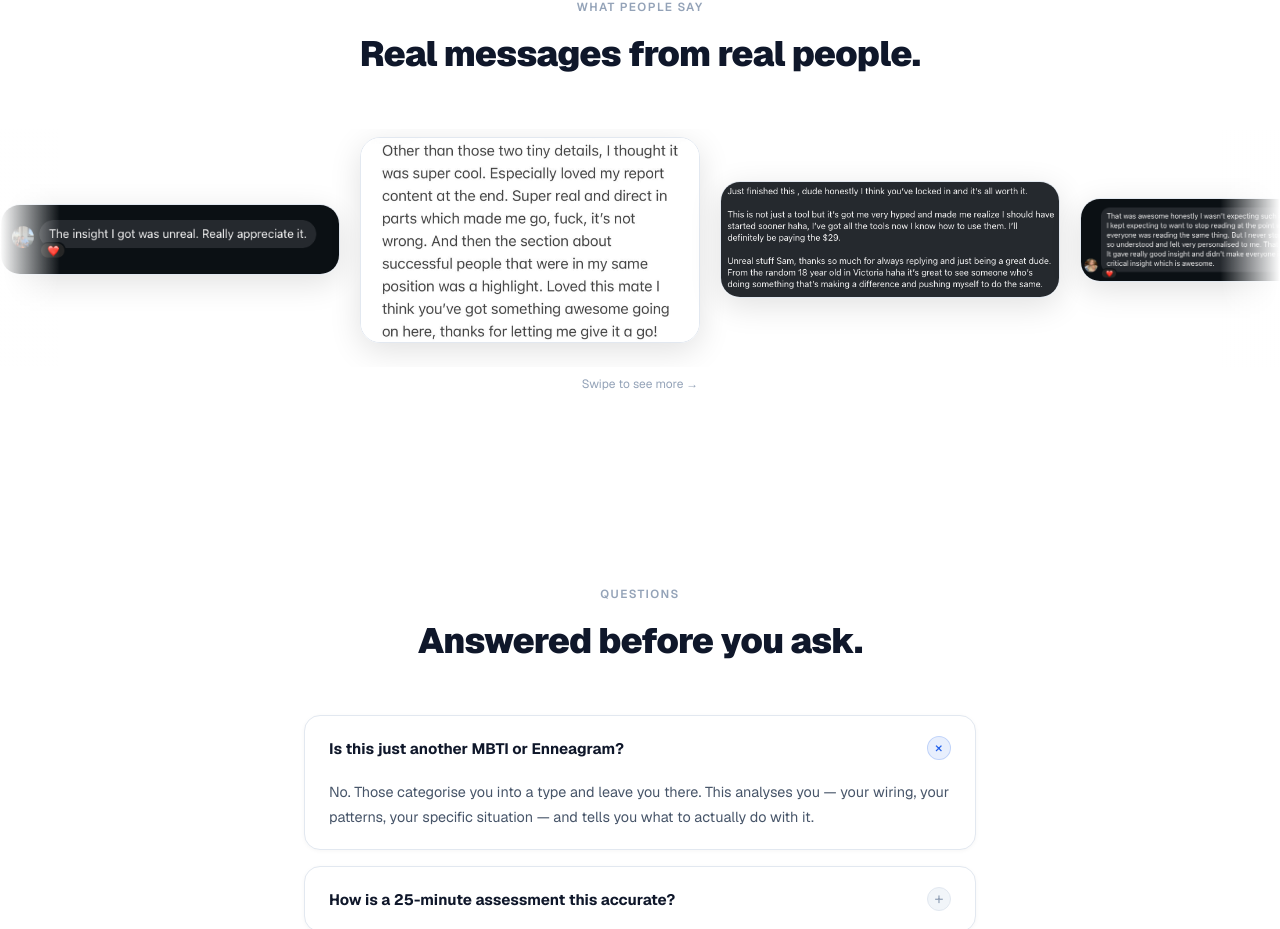
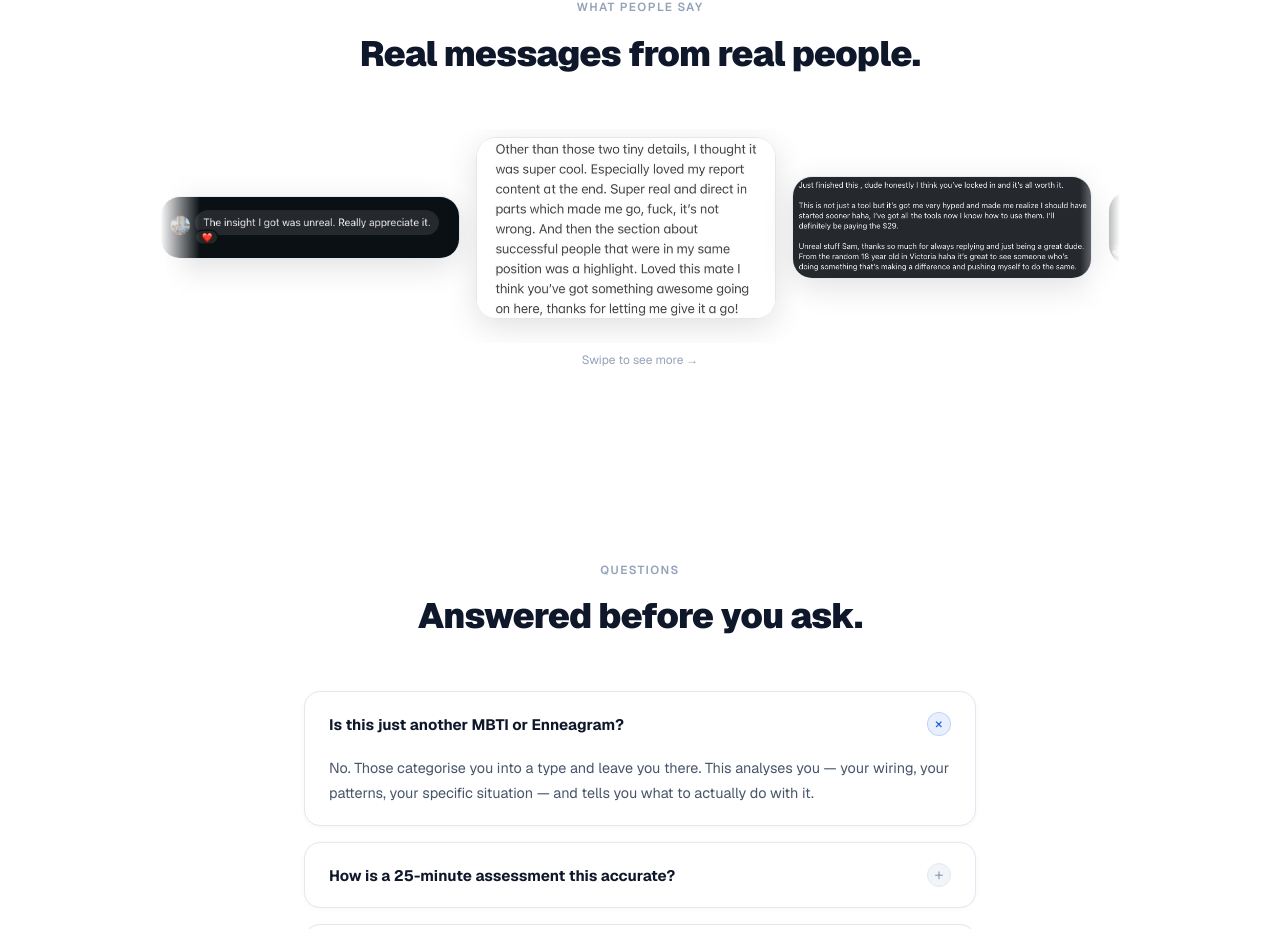
Before and after one commit to samwitnesss/mytwenties, a Next.js app: page / in a window 1280 px wide. Shown: the part 5316-6245 px from the top of the page. Built offline with nearby package versions, Linux system fonts and the light colour scheme; a web font is replaced by a local one.

Commit message:
Fix testimonial carousel centering — constrain to 960px max-width so it's always a scroll, not a left-aligned row

```diff
--- a/app/page.tsx
+++ b/app/page.tsx
@@ -664,19 +664,19 @@ export default function LandingPage() {
           </h2>
         </div>
 
-        {/* Scroll hint fade edges */}
-        <div style={{ position: 'relative' }}>
+        {/* Constrain to max width so carousel is centered and always scrollable */}
+        <div style={{ maxWidth: '960px', margin: '0 auto', position: 'relative' }}>
           <div style={{
-            position: 'absolute', left: 0, top: 0, bottom: 0, width: '60px', zIndex: 2, pointerEvents: 'none',
+            position: 'absolute', left: 0, top: 0, bottom: 0, width: '40px', zIndex: 2, pointerEvents: 'none',
             background: 'linear-gradient(to right, var(--brand-bg), transparent)'
           }} />
           <div style={{
-            position: 'absolute', right: 0, top: 0, bottom: 0, width: '60px', zIndex: 2, pointerEvents: 'none',
+            position: 'absolute', right: 0, top: 0, bottom: 0, width: '40px', zIndex: 2, pointerEvents: 'none',
             background: 'linear-gradient(to left, var(--brand-bg), transparent)'
           }} />
 
           <div className="dm-carousel" style={{
-            display: 'flex', alignItems: 'center', gap: '1.25rem',
+            display: 'flex', alignItems: 'center', gap: '1rem',
             overflowX: 'auto', overflowY: 'hidden',
             scrollSnapType: 'x mandatory',
             WebkitOverflowScrolling: 'touch',
@@ -692,7 +692,7 @@ export default function LandingPage() {
             ].map((src, i) => (
               <div key={i} style={{
                 flex: '0 0 auto',
-                width: 'clamp(260px, 72vw, 340px)',
+                width: 'clamp(260px, 70vw, 300px)',
                 scrollSnapAlign: 'start',
                 borderRadius: '20px',
                 overflow: 'hidden',
```
